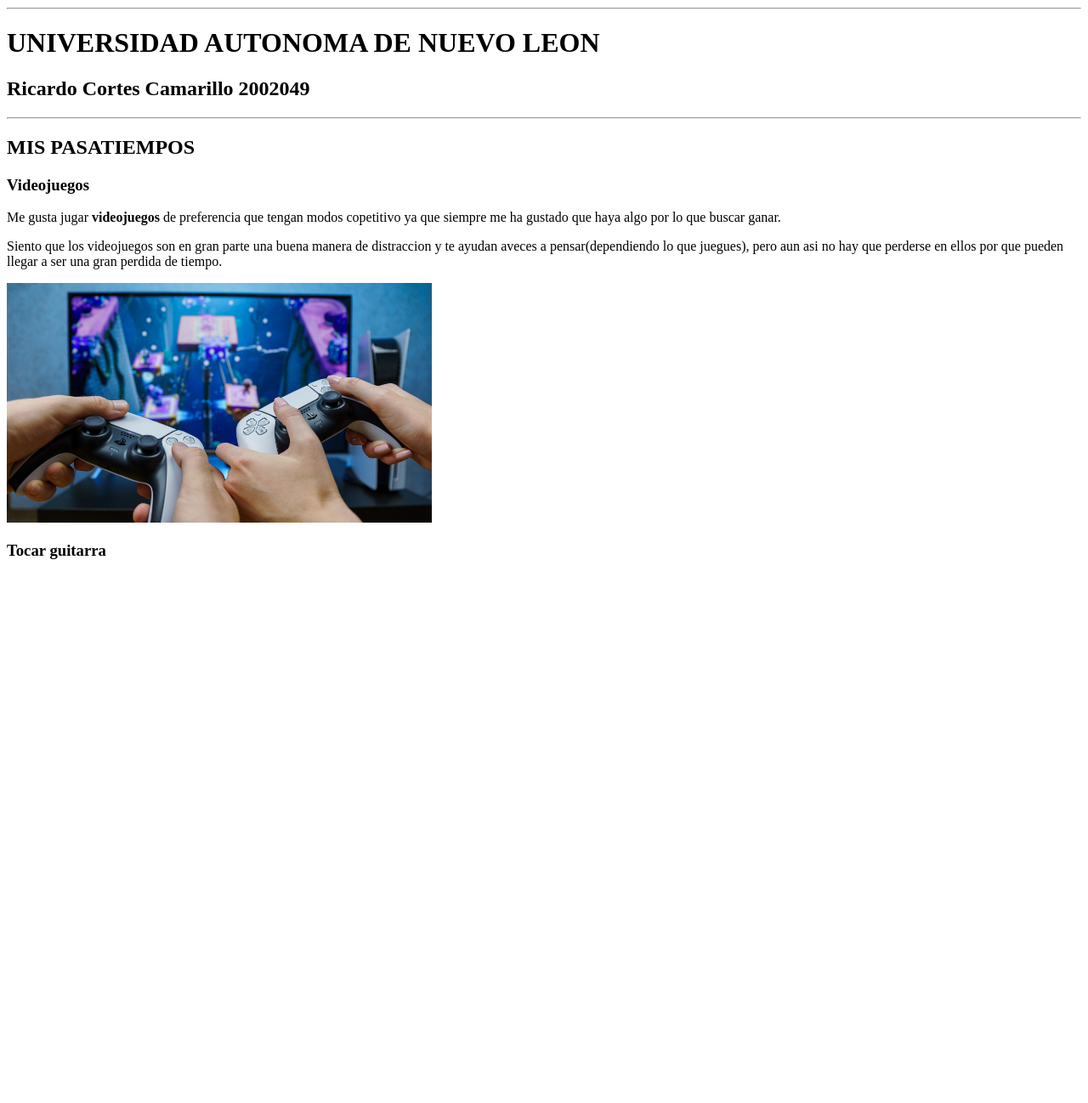
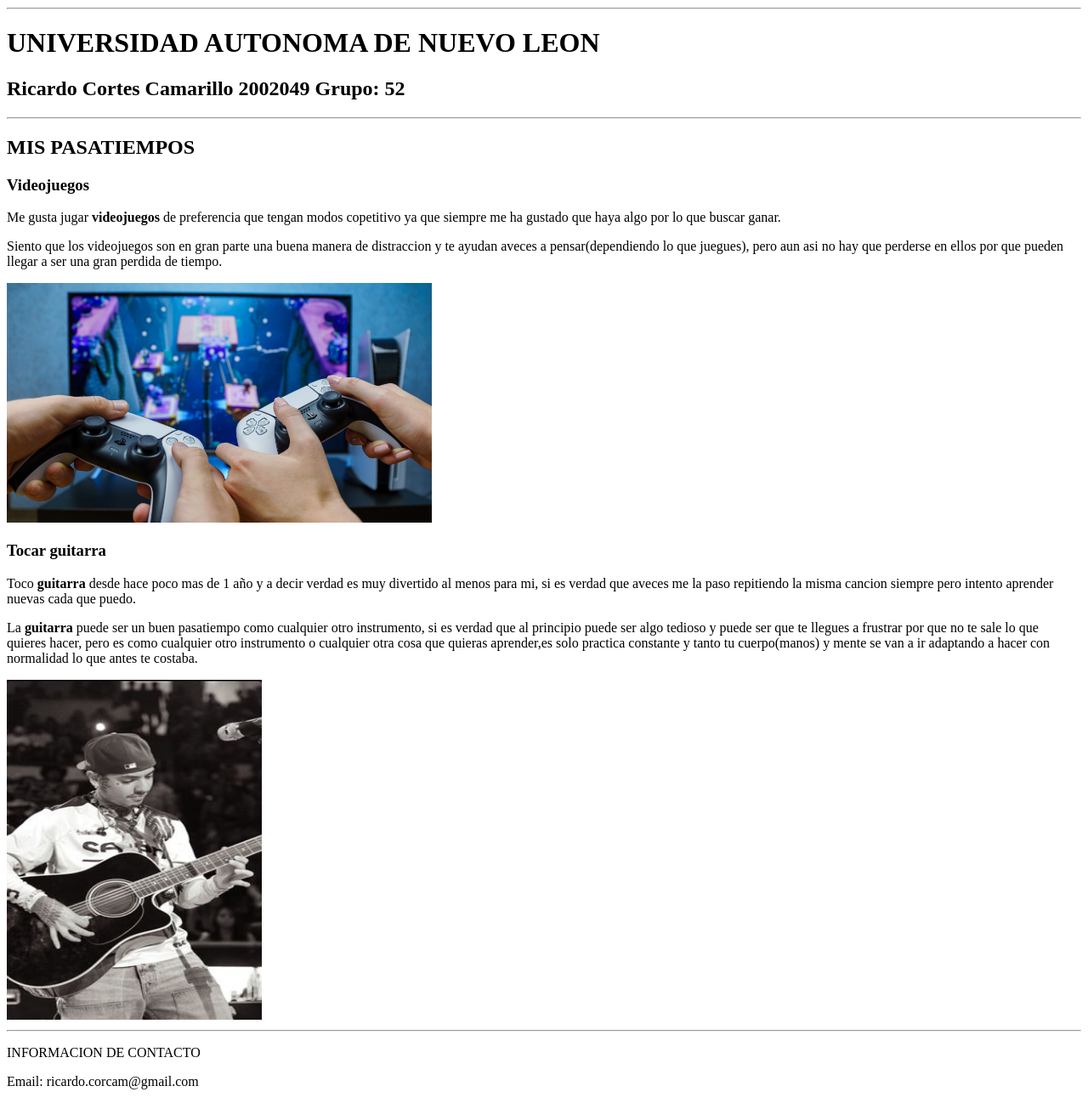
Before and after one commit to RickyCorCam/Practica1, a plain HTML site: page index.html in a window 1280 px wide. Shown: the part 236-1534 px from the top of the page at 85% size. Before the commit the page ends 914 px from the top, so only its background shows below. Drawn offline with Linux system fonts and the light colour scheme.

Commit message:
agregue el pasatiempo guitarra y footer

```diff
--- a/index.html
+++ b/index.html
@@ -10,7 +10,7 @@
         <img src="recursos/facpya.jpeg" alt=""><img src="recursos/uanl.jpg" alt="" width="400">
         <hr>
         <h1>UNIVERSIDAD AUTONOMA DE NUEVO LEON</h1>
-        <h2>Ricardo Cortes Camarillo 2002049</h2>
+        <h2>Ricardo Cortes Camarillo 2002049 Grupo: 52</h2>
         <hr>
     </header>
     <main>
@@ -24,8 +24,16 @@
             </article>
             <article>
                 <h1>Tocar guitarra</h1>
+                <p>Toco <b>guitarra</b> desde hace poco mas de 1 año y a decir verdad es muy divertido al menos para mi, si es verdad que aveces me la paso repitiendo la misma cancion siempre pero intento aprender nuevas cada que puedo.</p>
+                <p>La <b>guitarra</b> puede ser un buen pasatiempo como cualquier otro instrumento, si es verdad que al principio puede ser algo tedioso y puede ser que te llegues a frustrar por que no te sale lo que quieres hacer, pero es como cualquier otro instrumento o cualquier otra cosa que quieras aprender,es solo practica constante y tanto tu cuerpo(manos) y mente se van a ir adaptando a hacer con normalidad lo que antes te costaba.</p>
+                <img src="recursos/guitarra.jpg" alt="" width="300" height="400">
             </article>
         </section>
     </main>
+    <footer>
+        <hr>
+        <p>INFORMACION DE CONTACTO</p>
+        <p>Email: ricardo.corcam@gmail.com </p>
+    </footer>
 </body>
 </html>
```
Also changed, not shown: recursos/guitarra.jpg (added).
